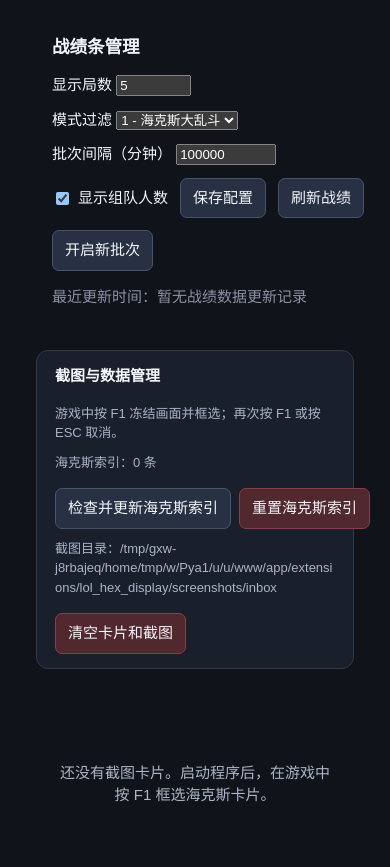
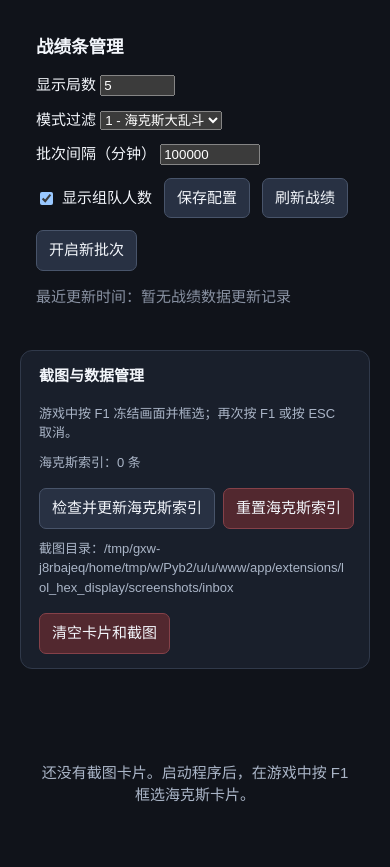
Before and after one commit to dongguo4812/My-LiveHub, a Flask app: page / in a window 390 px wide. Shown: the part 158-1025 px from the top of the page. Run offline with Flask 3, Linux system fonts and the light colour scheme; data that the repository does not hold is empty; parts of the project's set-up code (start-up, migrations or seed data) failed here and were passed over.

Commit message:
Make LOL Hex manager layout responsive without horizontal scrolling

```diff
--- a/app/extensions/lol_hex_display/templates/manager.html
+++ b/app/extensions/lol_hex_display/templates/manager.html
@@ -17,8 +17,8 @@
 
 /* 所有管理内容统一宽度，并整体居中 */
 	main:has(#barAdminPanel) {
-	  width: 1549px !important;
-	  max-width: calc(100vw - 32px) !important;
+	  width:100% !important;
+	  max-width:100% !important;
 	  margin: 18px auto !important;
 	  box-sizing: border-box;
 	  overflow: visible !important;
@@ -57,7 +57,7 @@
   align-items: center;
   justify-content: flex-start;
   gap: 16px;
-  flex-wrap: nowrap;
+  flex-wrap:wrap;
   min-width: 0;
 }
 
@@ -100,8 +100,8 @@
 	}
 
   #barAdminPanel {
-    width: 1549px !important;
-    max-width: calc(100vw - 32px) !important;
+    width:100% !important;
+    max-width:100% !important;
     margin: 18px auto !important;
     padding: 16px !important;
     box-sizing: border-box !important;
@@ -109,28 +109,29 @@
   }
 
   #barAdminPreview {
-    width: 1515px !important;
+    width:100% !important;
     max-width: 100% !important;
     box-sizing: border-box !important;
-    overflow-x: auto !important;
+    overflow-x:hidden !important;
     overflow-y: visible !important;
   }
 
   #barAdminPreview .bar-admin-header {
-    width: 1515px;
-    max-width: none;
+          width:100%;
+          flex-wrap:wrap;
+    max-width:100%;
     box-sizing: border-box;
   }
 
   #barAdminPreview .bar-admin-games {
     display: grid;
-    grid-template-columns: repeat(20, 71px);
+    grid-template-columns:repeat(auto-fill,minmax(71px,1fr));
     grid-auto-rows: 90px;
     gap: 5px;
     align-content: start;
     align-items: start;
-    width: 1515px;
-    max-width: none;
+    width:100%;
+    max-width:100%;
     overflow: visible;
   }
 
@@ -177,8 +178,7 @@
 
       <label>
         批次间隔（分钟）
-        <input id="barGapMin" type="number" min="1" max="100000" value="100000" style="width:100px">
-      </label>
+        <input id="barGapMin" type="number" min="1" max="100000" value="100000" style="width:100px">      </label>
 
       <label style="display:inline-flex;align-items:center;gap:6px">
         <input id="barShowLobbyMemberCount" type="checkbox" checked>
@@ -357,8 +357,7 @@ async function loadClientStatus() {
     }
   } catch (e) {
     el.textContent = '客户端状态读取失败：' + e.message;
-    el.style.color = '#e08b8b';
-  }
+    el.style.color = '#e08b8b';  }
 }
 
 let lastRenderedAt = null;
@@ -495,9 +494,9 @@ async function loadBarAdmin() {
     preview.innerHTML = `
       <style>
         #barAdminPreview {
-          width: 1515px !important;
+          width:100% !important;
           max-width: 100% !important;
-          overflow-x: auto !important;
+          overflow-x:hidden !important;
           overflow-y: visible !important;
           box-sizing: border-box;
         }
@@ -507,8 +506,8 @@ async function loadBarAdmin() {
           justify-content: space-between;
           align-items: center;
           gap: 16px;
-          width: 1515px;
-          max-width: none;
+          width:100%;
+          max-width:100%;
           margin-bottom: 12px;
           box-sizing: border-box;
         }
@@ -537,8 +536,7 @@ async function loadBarAdmin() {
           white-space: nowrap;
         }
 
-        #barAdminPreview .bar-admin-wins {
-          color: #38a889;
+        #barAdminPreview .bar-admin-wins {          color: #38a889;
         }
 
         #barAdminPreview .bar-admin-losses {
@@ -547,13 +545,13 @@ async function loadBarAdmin() {
 
         #barAdminPreview .bar-admin-games {
           display: grid;
-          grid-template-columns: repeat(20, 71px);
+          grid-template-columns:repeat(auto-fill,minmax(71px,1fr));
           grid-auto-rows: 90px;
           gap: 5px;
           align-content: start;
           align-items: start;
-          width: 1515px;
-          max-width: none;
+          width:100%;
+          max-width:100%;
           overflow: visible;
         }
 
@@ -717,7 +715,6 @@ async function saveBarConfig() {
     status.style.color = '#e08b8b';
   }
 }
-
 async function barAction(action) {
   const status = document.getElementById('barAdminStatus');
 
```
